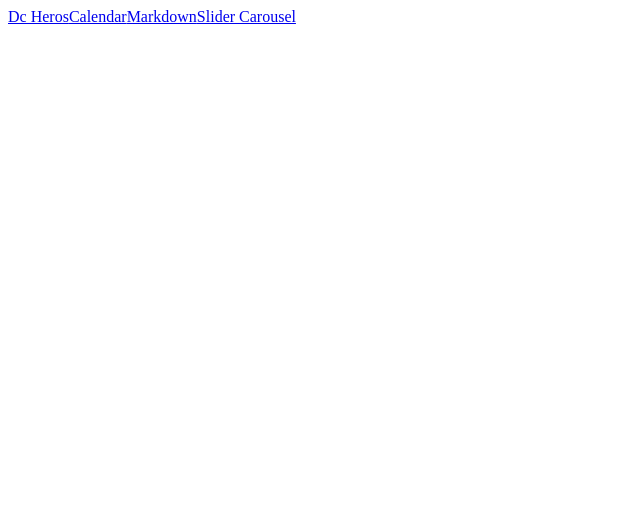
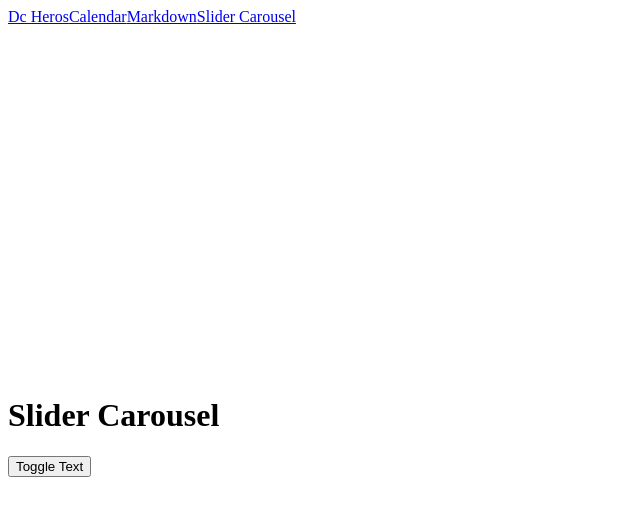
Before and after one commit to bitfumes/vue3-for-beginners, a Vue app in the folder vue3/: page /slider in a window 1280 px wide. Shown: the top 516 px of the page, without its empty margins (0-640 px from the left). Built offline with nearby package versions, Linux system fonts and the light colour scheme; the HTML template or start-up script is replaced by a standard one.

Commit message:
29. Vue3 - transitions

```diff
--- a/vue3/src/pages/Slider.vue
+++ b/vue3/src/pages/Slider.vue
@@ -1,11 +1,24 @@
 <template>
   <div class="flex flex-wrap w-full">
-    <div class="absolute w-full" v-for="(color, index) in sliders" :key="color">
+    <div class="w-full" v-for="(color, index) in sliders" :key="color">
       <div
         v-if="currentSlide == index"
         :class="color"
         style="height:350px"
       ></div>
+    </div>
+    <div class="my-10 flex w-full">
+      <div class="m-auto">
+        <transition name="fade">
+          <h1 v-if="isTitleShowing">Slider Carousel</h1>
+        </transition>
+        <button
+          @click="isTitleShowing = !isTitleShowing"
+          class="px-2 rounded border"
+        >
+          Toggle Text
+        </button>
+      </div>
     </div>
   </div>
 </template>
@@ -17,6 +30,7 @@ export default {
       currentSlide: 1,
       sliders: ["bg-teal-600", "bg-blue-600", "bg-yellow-600"],
       interval: "",
+      isTitleShowing: true,
     };
   },
   mounted() {
@@ -30,4 +44,14 @@ export default {
 };
 </script>
 
-<style></style>
+<style>
+.fade-enter-active,
+.fade-leave-active {
+  transition: opacity 0.5s ease;
+}
+
+.fade-enter-from,
+.fade-leave-to {
+  opacity: 0;
+}
+</style>
```
